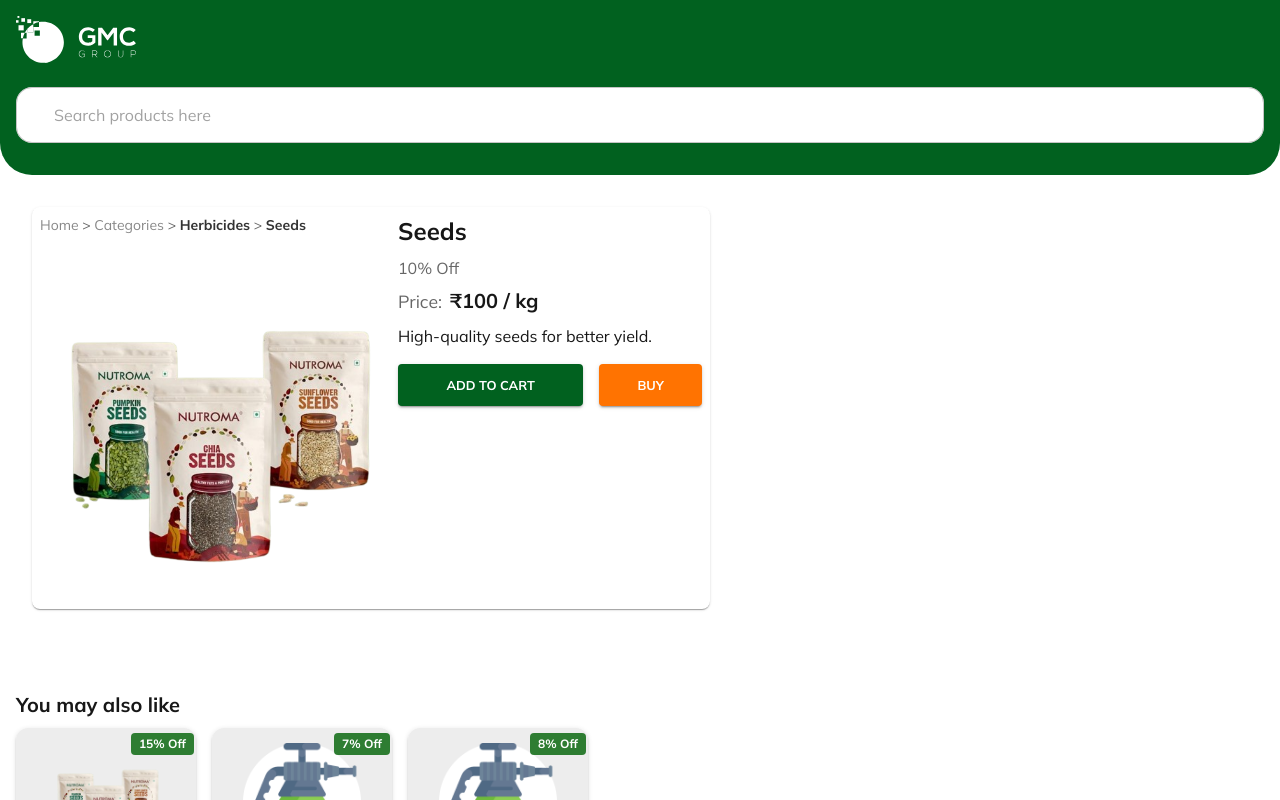
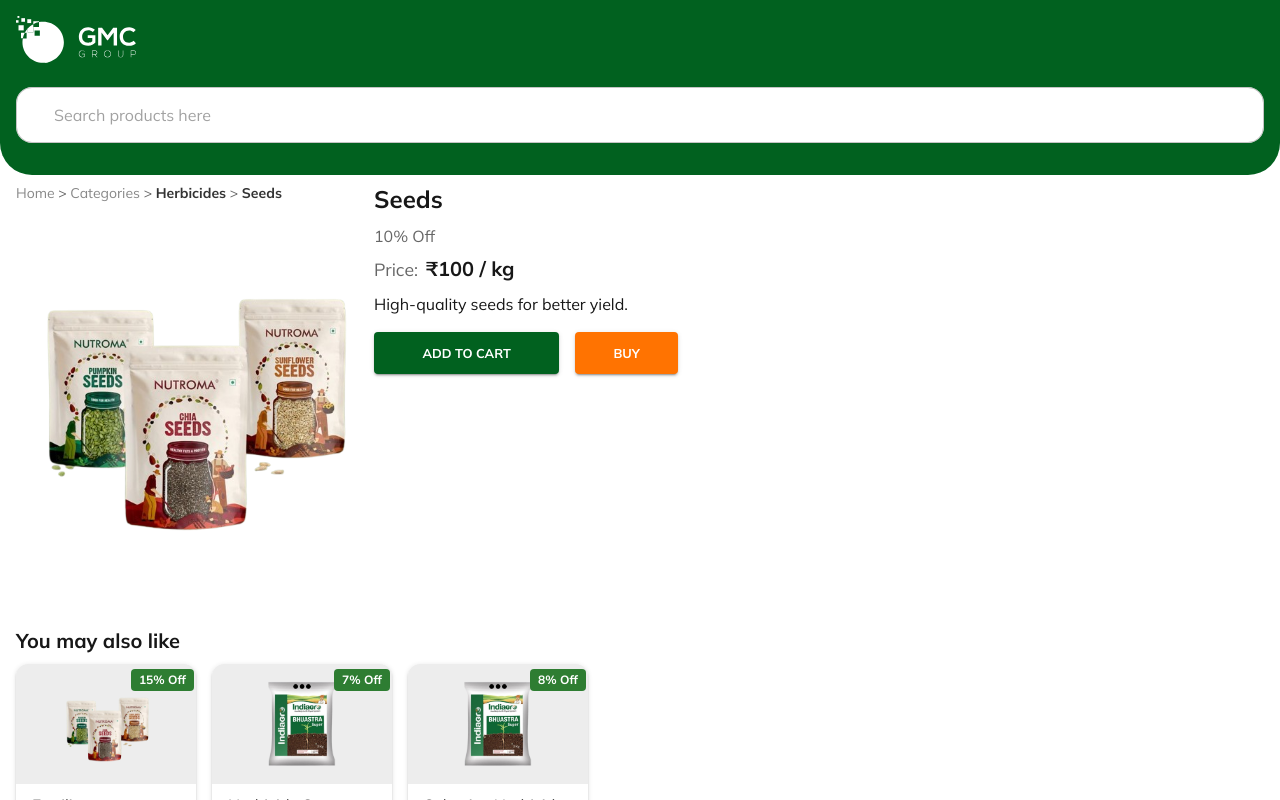
Before and after one commit to GMC-Agronet/Agronet-UI, a Next.js app in the folder agronet-ui/: page /products/1 in a window 1280 px wide. Shown: the top 800 px of the page. Built offline with nearby package versions, Linux system fonts and the light colour scheme; no server answers; some icons are missing.

Commit message:
fix: adjust ProductCard heights

```diff
--- a/agronet-ui/src/app/components/ProductCard.jsx
+++ b/agronet-ui/src/app/components/ProductCard.jsx
@@ -21,7 +21,7 @@
           overflow: 'hidden',
           boxShadow: 2,
           width: 180,
-          height: 300,
+          height: 260,
           display: 'flex',
           flexDirection: 'column',
           justifyContent: 'space-between',
@@ -53,7 +53,7 @@
         <Box
           sx={{
             width: '100%',
-            height: 148,
+            height: 120,
             bgcolor: '#ededed',
             display: 'flex',
             alignItems: 'center',
@@ -85,8 +85,8 @@
             </Box>
           )}
         </Box>
-        <Box sx={{ p: 2, flexGrow: 0.5 }}>
-          <Typography variant="subtitle1" fontWeight="bold" gutterBottom>
+        <Box sx={{ pt: 0, pl:2, flexGrow: 0.5 }}>
+          <Typography variant="subtitle1" fontWeight="normal" gutterBottom>
             {title}
           </Typography>
           <Typography variant="h6" component="span" fontWeight="bold">
--- a/agronet-ui/src/app/mock/products.json
+++ b/agronet-ui/src/app/mock/products.json
@@ -22,7 +22,7 @@
   {
     "id": 3,
     "category": "herbicides",
-    "image": "/assets/images/inputs/pesticide.png",
+    "image": "/assets/images/inputs/organic.png",
     "title": "Herbicide Spray",
     "price": 180,
     "unit": "bottle",
@@ -32,7 +32,7 @@
   {
     "id": 4,
     "category": "herbicides",
-    "image": "/assets/images/inputs/pesticide.png",
+    "image": "/assets/images/inputs/organic.png",
     "title": "Selective Herbicide",
     "price": 210,
     "unit": "bottle",
@@ -42,7 +42,7 @@
   {
     "id": 5,
     "category": "herbicides",
-    "image": "/assets/images/inputs/pesticide.png",
+    "image": "/assets/images/inputs/organic.png",
     "title": "Pre-emergent Herbicide",
     "price": 220,
     "unit": "bottle",
@@ -52,7 +52,7 @@
   {
     "id": 6,
     "category": "fungicides",
-    "image": "/assets/images/inputs/pesticide.png",
+    "image": "/assets/images/inputs/organic.png",
     "title": "Fungicide A",
     "price": 150,
     "unit": "bottle",
@@ -62,7 +62,7 @@
   {
     "id": 7,
     "category": "fungicides",
-    "image": "/assets/images/inputs/pesticide.png",
+    "image": "/assets/images/inputs/organic.png",
     "title": "Fungicide B",
     "price": 160,
     "unit": "bottle",
@@ -72,7 +72,7 @@
   {
     "id": 8,
     "category": "fungicides",
-    "image": "/assets/images/inputs/pesticide.png",
+    "image": "/assets/images/inputs/organic.png",
     "title": "Fungicide C",
     "price": 170,
     "unit": "bottle",
@@ -82,7 +82,7 @@
   {
     "id": 9,
     "category": "fungicides",
-    "image": "/assets/images/inputs/pesticide.png",
+    "image": "/assets/images/inputs/organic.png",
     "title": "Fungicide D",
     "price": 180,
     "unit": "bottle",
@@ -92,7 +92,7 @@
   {
     "id": 10,
     "category": "fungicides",
-    "image": "/assets/images/inputs/pesticide.png",
+    "image": "/assets/images/inputs/organic.png",
     "title": "Fungicide E",
     "price": 190,
     "unit": "bottle",
--- a/agronet-ui/src/app/products/[id]/page.js
+++ b/agronet-ui/src/app/products/[id]/page.js
@@ -30,14 +30,14 @@
   return (
     <Box minHeight="100vh" bgcolor="background.default">
       <CommonTopNav />
-      <Grid container spacing={6} p={4}>
+      <Grid container spacing={2} pl={1} pr={1}>
         <Grid item xs={12} sm={12} md={12}>
           <Box
             sx={{
               // border: '1.5px solid #e0e0e0',
               borderRadius: 2,
               p: 1,
-              boxShadow: 1,
+              // boxShadow: 1,
               display: 'flex',
               flexDirection: { xs: 'column', sm: 'row' },
               alignItems: { sm: 'flex-start' },
```
